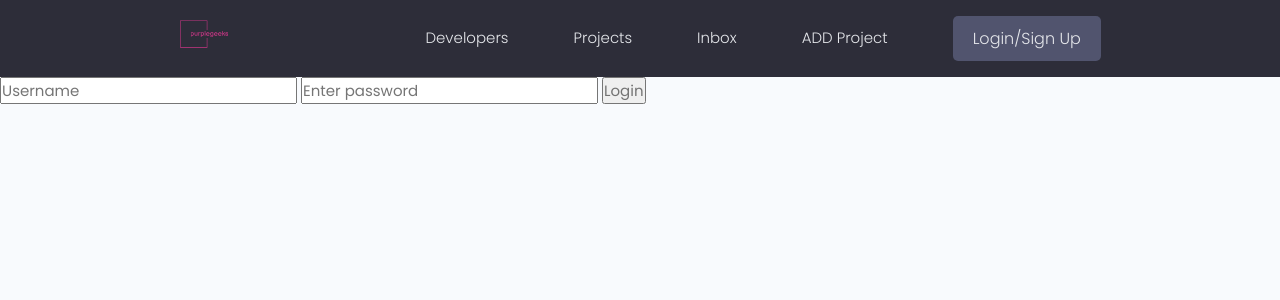
After one commit to Puplegeek/devsearch, a Django app: page /login/ in a window 1280 px wide. The commit adds this page. Shown: the top 300 px of the page. Run offline with Django 4.2, Linux system fonts and the light colour scheme.

Commit message:
User Login, Logout and Flash Messages

```diff
--- a/templates/main.html
+++ b/templates/main.html
@@ -19,6 +19,17 @@
 </head>
 <body>
   {% include 'navbar.html' %}
+
+
+  {% if messages %}
+  <ul class="messages">
+      {% for message in messages %}
+      <li{% if message.tags %} class="{{ message.tags }}"{% endif %}>{{ message }}</li>
+      {% endfor %}
+  </ul>
+  {% endif %}
+
+
   {% block content %}
   <!-- Content goes here -->
   {% endblock content %}
--- a/templates/navbar.html
+++ b/templates/navbar.html
@@ -16,7 +16,13 @@
           <li class="header__menuItem"><a href="{% url 'projects' %}">Projects</a></li>
           <li class="header__menuItem"><a href="">Inbox</a></li>
           <li class="header__menuItem"><a href="{% url 'create-project' %}">ADD Project</a></li>
-          <li class="header__menuItem"><a href="" class="btn btn--sub">Login/Sign Up</a></li>
+
+          {% if request.user.is_authenticated %}
+          <li class="header__menuItem"><a href="{% url 'logout' %}" class="btn btn--sub">Logout</a></li>
+          <li class="header__menuItem"><a href="{% url 'create-project' %}">ADD Project</a></li>
+          {% else %}
+          <li class="header__menuItem"><a href="{% url 'login' %}" class="btn btn--sub">Login/Sign Up</a></li>
+          {% endif %}
 
         </ul>
       </nav>
--- /dev/null
+++ b/users/templates/users/login_register.html
@@ -0,0 +1,13 @@
+{% extends 'main.html' %}
+{% block content %}
+
+
+<form action="{% url 'login' %}" method="POST">
+    {% csrf_token %}
+    <input type="text" name="username" placeholder="Username" />
+    <input type="password" name="password" placeholder="Enter password" />
+    <input type="submit" value="Login" />
+</form>
+
+
+{% endblock content %}
--- a/users/urls.py
+++ b/users/urls.py
@@ -3,6 +3,8 @@ from . import views
 
 
 urlpatterns = [
+    path('login/', views.loginUser, name="login"),
+    path('logout/', views.logoutUser, name="logout"),
 
     path('',views.profiles, name = "profiles"),
     path('profile/<str:pk>/', views.userProfile, name="user-profile"),
--- a/users/views.py
+++ b/users/views.py
@@ -1,5 +1,42 @@
-from django.shortcuts import render
+from django.shortcuts import render, redirect
+from django.contrib.auth import login, authenticate, logout
+from django.contrib.auth.decorators import login_required
+from django.contrib import messages
+from django.contrib.auth.models import User
 from .models import Profile
+
+
+def loginUser(request):
+
+    if request.user.is_authenticated:
+        return redirect('profiles')
+
+
+    if request.method == 'POST':
+        username = request.POST['username']
+        password = request.POST['password']
+
+        try:
+             user = User.objects.get(username=username)
+        except User.DoesNotExist:
+             messages.error(request, 'Username does not exist')
+
+        user = authenticate(request, username=username, password=password)
+        if user is not None:
+            login(request, user)
+            return redirect('profiles')
+        else:
+            messages.error(request, 'Username OR password is incorrect')
+
+
+    return render(request, 'users/login_register.html')
+
+
+def logoutUser(request):
+    logout(request)
+    messages.error(request, 'User was logged out!')
+    return redirect('login')
+
 
 def profiles(request):
     profiles = Profile.objects.all()
```
Also changed, not shown: projects/views.py (+7 -2 lines), db.sqlite3.
